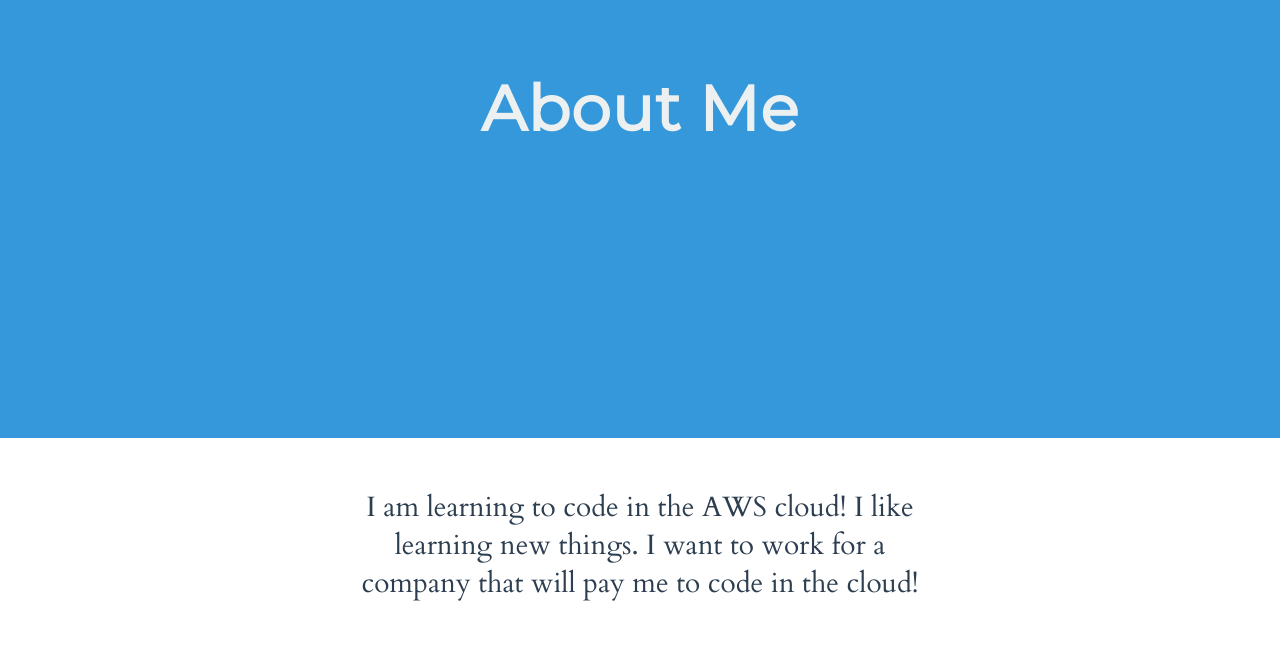
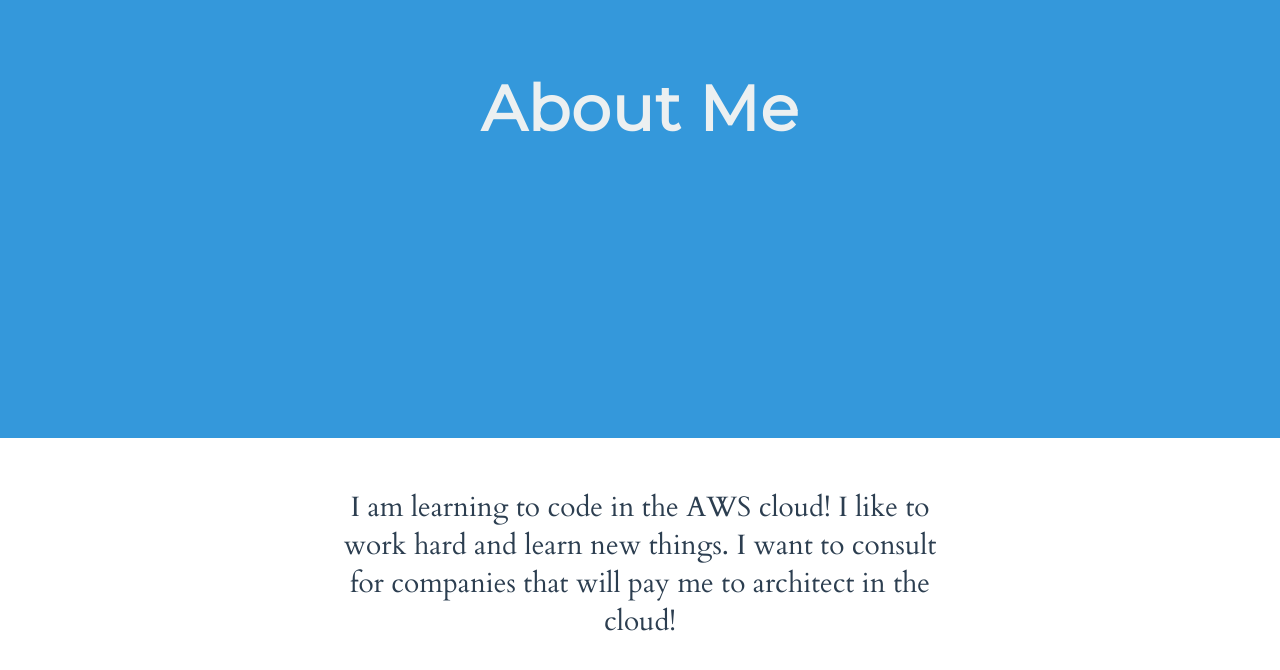
Before and after one commit to PreskoFan/my-portfolio, a plain HTML site: page index.html in a window 1280 px wide. Shown: the part 1670-2340 px from the top of the page. Drawn offline with Linux system fonts and the light colour scheme.

Commit message:
Update index.html

```diff
--- a/index.html
+++ b/index.html
@@ -115,8 +115,8 @@
 
     <section class="section section--alignCentered section--description">
       <p class="color--darkgrey section__description">
-        I am learning to code in the AWS cloud! I like learning new things.
-        I want to work for a company that will pay me to code in the cloud!
+        I am learning to code in the AWS cloud! I like to work hard and learn new things.
+        I want to consult for companies that will pay me to architect in the cloud!
       </p>
 
     <div class="background--skyBlue modal--closed">
```
